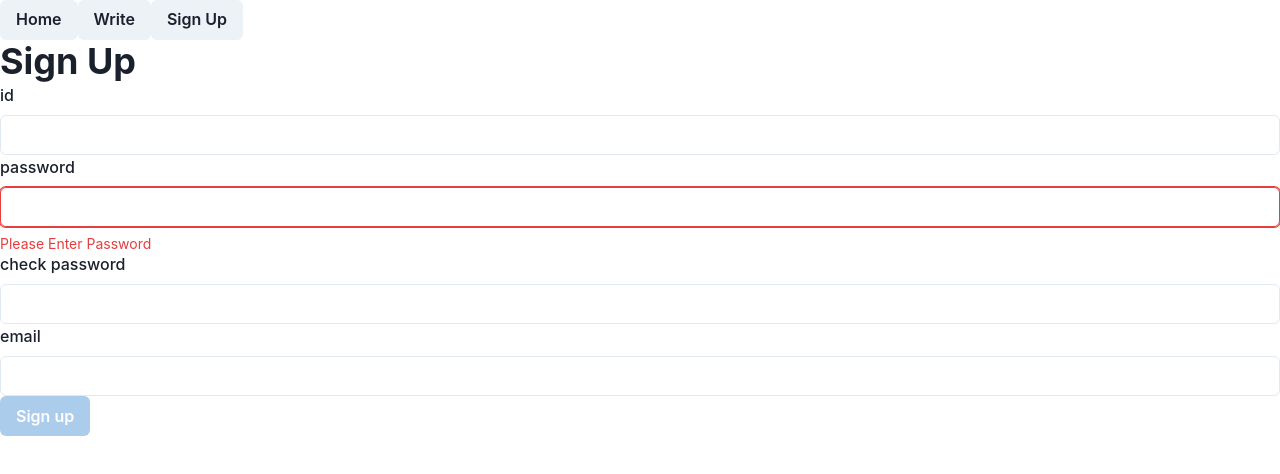
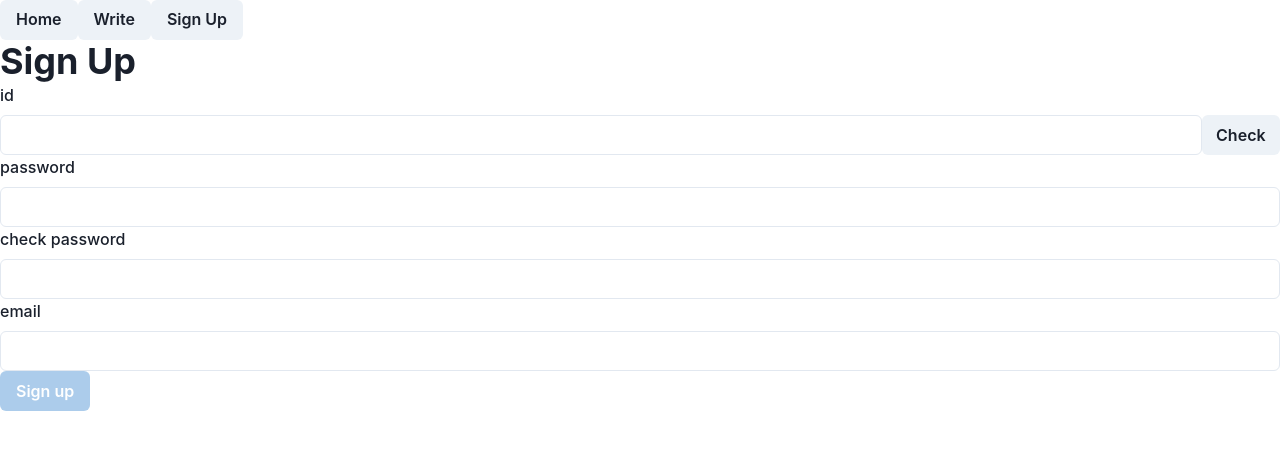
Before and after one commit to smil98/prj1-fe, a React (Create React App) app: page /join in a window 1280 px wide. Shown: the top 474 px of the page. Built offline with nearby package versions, Linux system fonts and the light colour scheme.

Commit message:
Added password and passwordCheck comparison, Form Error Message

```diff
--- a/src/page/member/MemeberSignUp.js
+++ b/src/page/member/MemeberSignUp.js
@@ -1,6 +1,7 @@
 import {
   Box,
   Button,
+  Flex,
   FormControl,
   FormErrorMessage,
   FormLabel,
@@ -15,8 +16,14 @@ export function MemeberSignUp() {
   const [password, setPassword] = useState("");
   const [passwordCheck, setPasswordCheck] = useState("");
   const [email, setEmail] = useState("");
+  const [idAvailable, setIdAvailable] = useState(true);
 
   let isQualified = true;
+
+  if (idAvailable === false) {
+    isQualified = false;
+  }
+
   if (password.length === 0) {
     isQualified = false;
   }
@@ -37,19 +44,47 @@ export function MemeberSignUp() {
       .finally(() => console.log("finished"));
   }
 
+  function handleIdCheck() {
+    const searchParam = new URLSearchParams();
+    searchParam.set("id", id);
+
+    axios
+      .get("/api/member/check?" + searchParam.toString())
+      .then(() => {
+        setIdAvailable(false);
+      })
+      .catch((error) => {
+        if (error.response.status === 404) {
+          setIdAvailable(true);
+        }
+      });
+  }
+
   return (
     <Box>
       <Heading>Sign Up</Heading>
+      <FormControl isInvalid={!idAvailable}>
+        <FormLabel>id</FormLabel>
+        <Flex>
+          <Input
+            value={id}
+            onChange={(e) => {
+              setId(e.target.value);
+              setIdAvailable(false);
+            }}
+          />
+          <Button onClick={handleIdCheck}>Check</Button>
+        </Flex>
+        <FormErrorMessage>Please Check whether ID exists</FormErrorMessage>
+      </FormControl>
       <FormControl>
-        <FormLabel>id</FormLabel>
-        <Input value={id} onChange={(e) => setId(e.target.value)} />
-      </FormControl>
-      <FormControl isInvalid={password.length === 0}>
         <FormLabel>password</FormLabel>
         <Input
           type="password"
           value={password}
-          onChange={(e) => setPassword(e.target.value)}
+          onChange={(e) => {
+            setPassword(e.target.value);
+          }}
         />
         <FormErrorMessage>Please Enter Password</FormErrorMessage>
       </FormControl>
```
